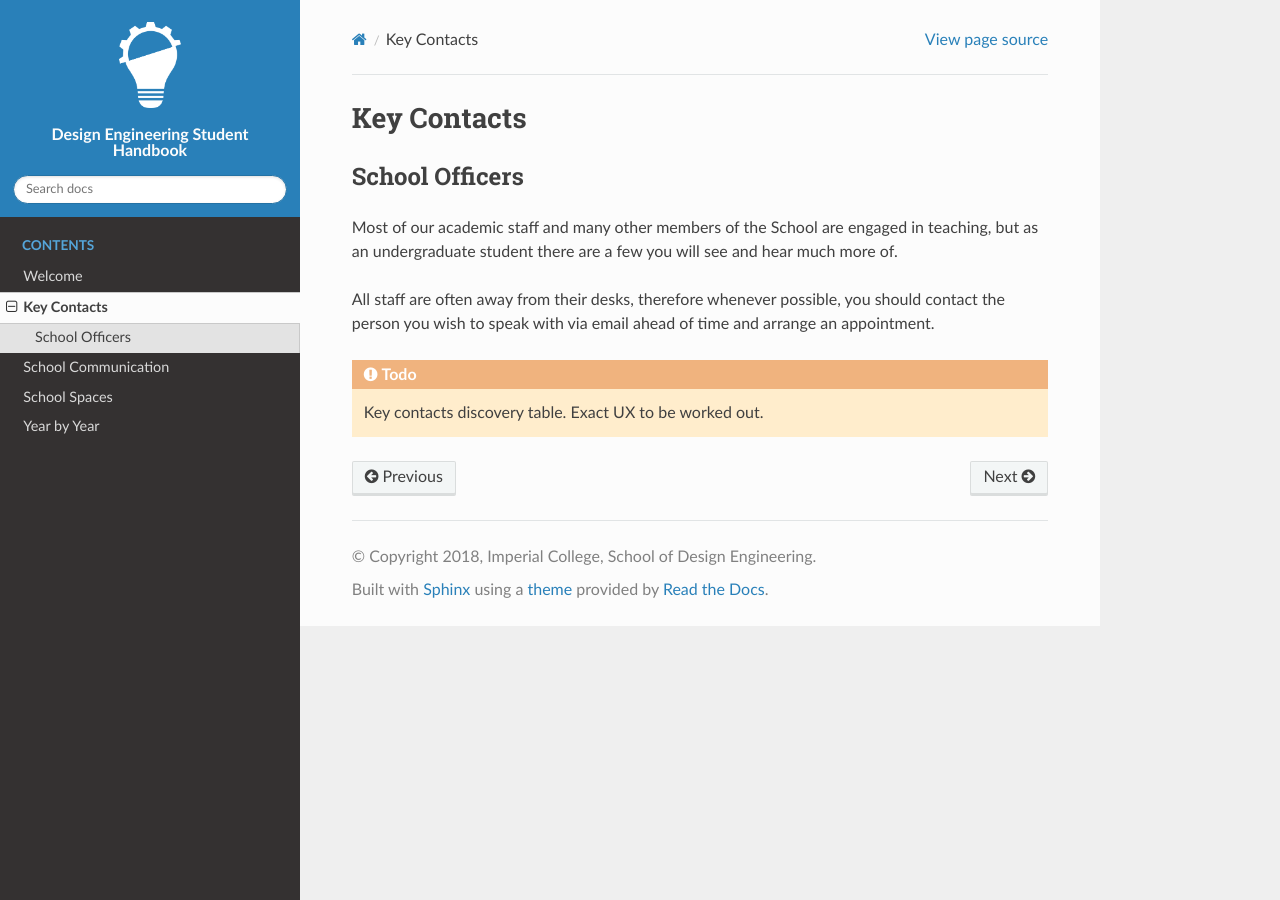
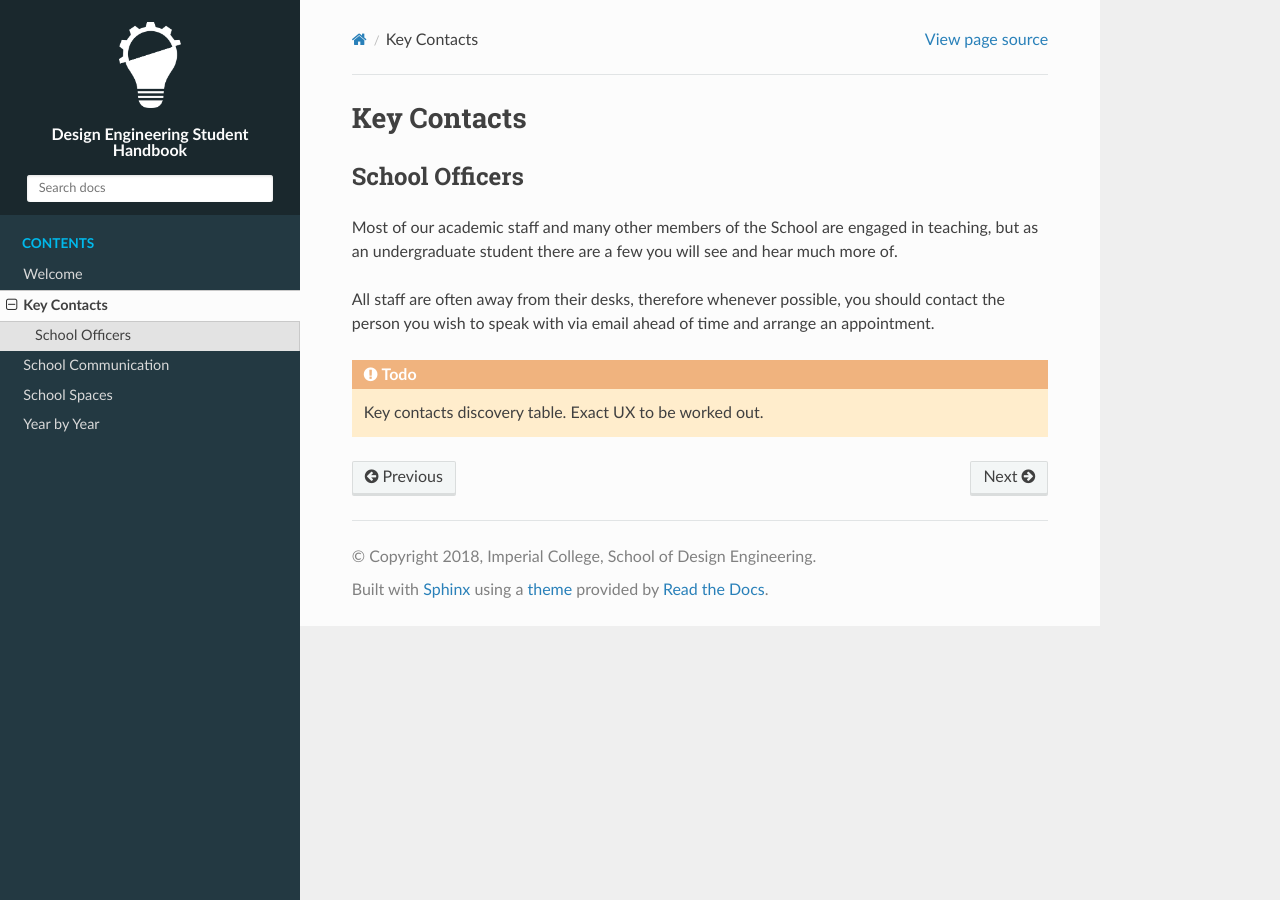
Before and after one commit to ImperialDesSoc/handbook, a Sphinx documentation site: the page built from source/key-contacts.rst, in a window 1280 px wide. Built offline with Sphinx 7.4.7 and the Read the Docs theme 2.0.0, drawn with Linux system fonts in a browser that asks for light colours.

Commit message:
add a few more style overrides

```diff
--- a/source/_static/style_override.css
+++ b/source/_static/style_override.css
@@ -23,11 +23,11 @@ body > div.wy-grid-for-nav > nav > div > div.wy-side-nav-search > a::before {
 }
 
 /* Change style of search form in sidebar */
-/* .wy-side-nav-search input[type="text"] {
+.wy-side-nav-search input[type="text"] {
     width: 90% !important;
     border: 0 !important;
     border-radius: 3px !important;
-} */
+}
 
 /* Use text font for headings */
 /* h1, h2, .rst-content .toctree-wrapper p.caption, h3, h4, h5, h6, legend {
@@ -35,16 +35,16 @@ body > div.wy-grid-for-nav > nav > div > div.wy-side-nav-search > a::before {
 } */
 
 /* Use "Brand light blue" for ToC heading */
-/* body > div.wy-grid-for-nav > nav > div > div.wy-menu.wy-menu-vertical > p > span {
+body > div.wy-grid-for-nav > nav > div > div.wy-menu.wy-menu-vertical > p > span {
     color: #00b9eb !important;
-} */
+}
 
 /* Use "Brand dark blue" for top of sidebar */
-/* .wy-side-nav-search {
+.wy-side-nav-search {
     background-color: #1a282d !important;
-} */
+}
 
 /* Use lighter colour derived from "Brand dark blue" for sidebar background */
-/* .wy-nav-side {
+.wy-nav-side {
     background-color: #233942 !important;
-} */
+}
```
